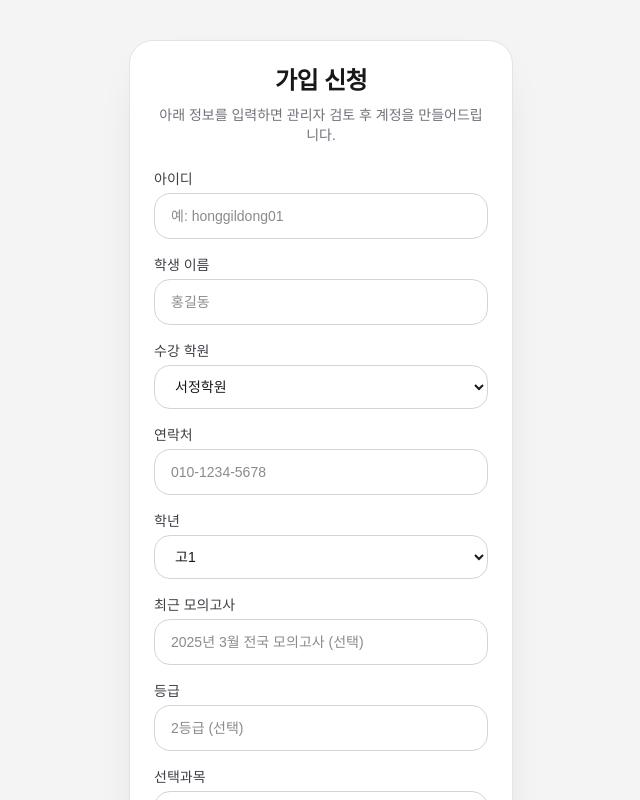
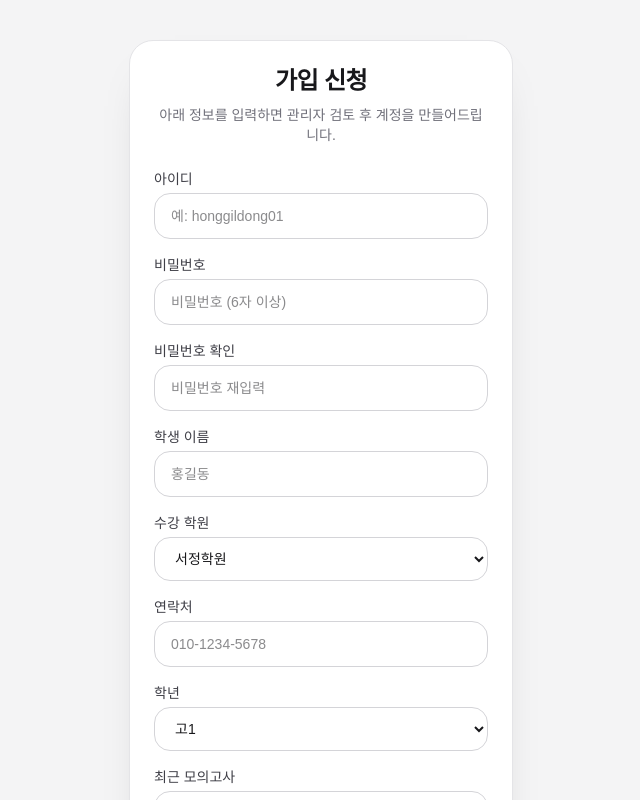
Before and after one commit to koreanliving/jeongkwan_web, a Next.js app: page /auth/signup in a window 1280 px wide. Shown: the top 800 px of the page, without its empty margins (319-959 px from the left). Built offline with nearby package versions, Linux system fonts and the light colour scheme.

Commit message:
feat: signup password field and validation

```diff
--- a/app/api/admin/signup/route.ts
+++ b/app/api/admin/signup/route.ts
@@ -40,7 +40,7 @@ export async function POST(request: NextRequest) {
 		if (body.action === "approve") {
 			const { data: signupData, error: fetchError } = await supabaseAdmin
 				.from("signup_requests")
-				.select("id, student_id, student_name, phone")
+				.select("id, student_id, student_name, phone, password")
 				.eq("id", body.id)
 				.maybeSingle();
 
@@ -48,13 +48,13 @@ export async function POST(request: NextRequest) {
 				return NextResponse.json({ message: "신청 정보를 찾을 수 없습니다." }, { status: 404 });
 			}
 
-			const defaultPassword = randomUUID().slice(0, 8);
 			const studentId = (signupData.student_id ?? '').trim() || `user_${Date.now()}`;
+			const password = (signupData.password ?? '').trim() || randomUUID().slice(0, 8);
 
 			const { error: insertError } = await supabaseAdmin.from("students").insert({
 				student_id: studentId,
 				name: signupData.student_name as string,
-				password: defaultPassword,
+				password,
 				is_active: true,
 			});
 
@@ -74,7 +74,7 @@ export async function POST(request: NextRequest) {
 			return NextResponse.json({
 				ok: true,
 				studentId,
-				defaultPassword,
+				password,
 				studentName: signupData.student_name,
 				phone: signupData.phone,
 			});
--- a/app/api/auth/signup/route.ts
+++ b/app/api/auth/signup/route.ts
@@ -11,6 +11,7 @@ export async function POST(request: Request) {
 	try {
 		const body = (await request.json()) as {
 			studentId?: string;
+			password?: string;
 			studentName?: string;
 			academy?: string;
 			phone?: string;
@@ -21,12 +22,13 @@ export async function POST(request: Request) {
 		};
 
 		const studentId = (body.studentId ?? "").trim();
+		const password = (body.password ?? "").trim();
 		const studentName = (body.studentName ?? "").trim();
 		const academy = (body.academy ?? "").trim();
 		const phone = (body.phone ?? "").trim();
 		const grade = (body.grade ?? "").trim();
 
-		if (!studentId || !studentName || !academy || !phone || !grade) {
+		if (!studentId || !password || !studentName || !academy || !phone || !grade) {
 			return NextResponse.json(
 				{ message: "필수 입력란을 확인해 주세요." },
 				{ status: 400 }
@@ -49,6 +51,7 @@ export async function POST(request: Request) {
 
 		const { error } = await supabaseAdmin.from("signup_requests").insert({
 			student_id: studentId,
+			password,
 			student_name: studentName,
 			academy,
 			phone,
--- a/app/auth/signup/page.tsx
+++ b/app/auth/signup/page.tsx
@@ -11,6 +11,8 @@ type Academy = (typeof academies)[number];
 
 export default function SignupPage() {
 	const [studentId, setStudentId] = useState("");
+	const [password, setPassword] = useState("");
+	const [passwordConfirm, setPasswordConfirm] = useState("");
 	const [studentName, setStudentName] = useState("");
 	const [academy, setAcademy] = useState<Academy>("서정학원");
 	const [phone, setPhone] = useState("");
@@ -27,8 +29,17 @@ export default function SignupPage() {
 		setError("");
 
 
-		if (!studentId.trim() || !studentName.trim() || !phone.trim()) {
-			setError("아이디, 이름, 연락처는 필수입니다.");
+
+		if (!studentId.trim() || !password.trim() || !passwordConfirm.trim() || !studentName.trim() || !phone.trim()) {
+			setError("아이디, 비밀번호, 이름, 연락처는 필수입니다.");
+			return;
+		}
+		if (password !== passwordConfirm) {
+			setError("비밀번호가 일치하지 않습니다.");
+			return;
+		}
+		if (password.length < 6) {
+			setError("비밀번호는 6자 이상이어야 합니다.");
 			return;
 		}
 
@@ -43,6 +54,7 @@ export default function SignupPage() {
 			headers: { "Content-Type": "application/json" },
 			body: JSON.stringify({
 				studentId: studentId.trim(),
+				password: password,
 				studentName: studentName.trim(),
 				academy,
 				phone: phone.trim(),
@@ -107,6 +119,40 @@ export default function SignupPage() {
 								setError("");
 							}}
 							placeholder="예: honggildong01"
+							className="mt-1 w-full rounded-2xl border border-zinc-300 bg-white px-4 py-3 text-sm outline-none transition focus:border-zinc-500 focus:ring-2 focus:ring-zinc-200"
+							required
+						/>
+					</div>
+					<div>
+						<label className="block text-sm font-medium text-zinc-700" htmlFor="password">
+							비밀번호
+						</label>
+						<input
+							id="password"
+							type="password"
+							value={password}
+							onChange={(event) => {
+								setPassword(event.target.value);
+								setError("");
+							}}
+							placeholder="비밀번호 (6자 이상)"
+							className="mt-1 w-full rounded-2xl border border-zinc-300 bg-white px-4 py-3 text-sm outline-none transition focus:border-zinc-500 focus:ring-2 focus:ring-zinc-200"
+							required
+						/>
+					</div>
+					<div>
+						<label className="block text-sm font-medium text-zinc-700" htmlFor="passwordConfirm">
+							비밀번호 확인
+						</label>
+						<input
+							id="passwordConfirm"
+							type="password"
+							value={passwordConfirm}
+							onChange={(event) => {
+								setPasswordConfirm(event.target.value);
+								setError("");
+							}}
+							placeholder="비밀번호 재입력"
 							className="mt-1 w-full rounded-2xl border border-zinc-300 bg-white px-4 py-3 text-sm outline-none transition focus:border-zinc-500 focus:ring-2 focus:ring-zinc-200"
 							required
 						/>
```
Also changed, not shown: 1 other file (tests, documents, lock files or other folders).
